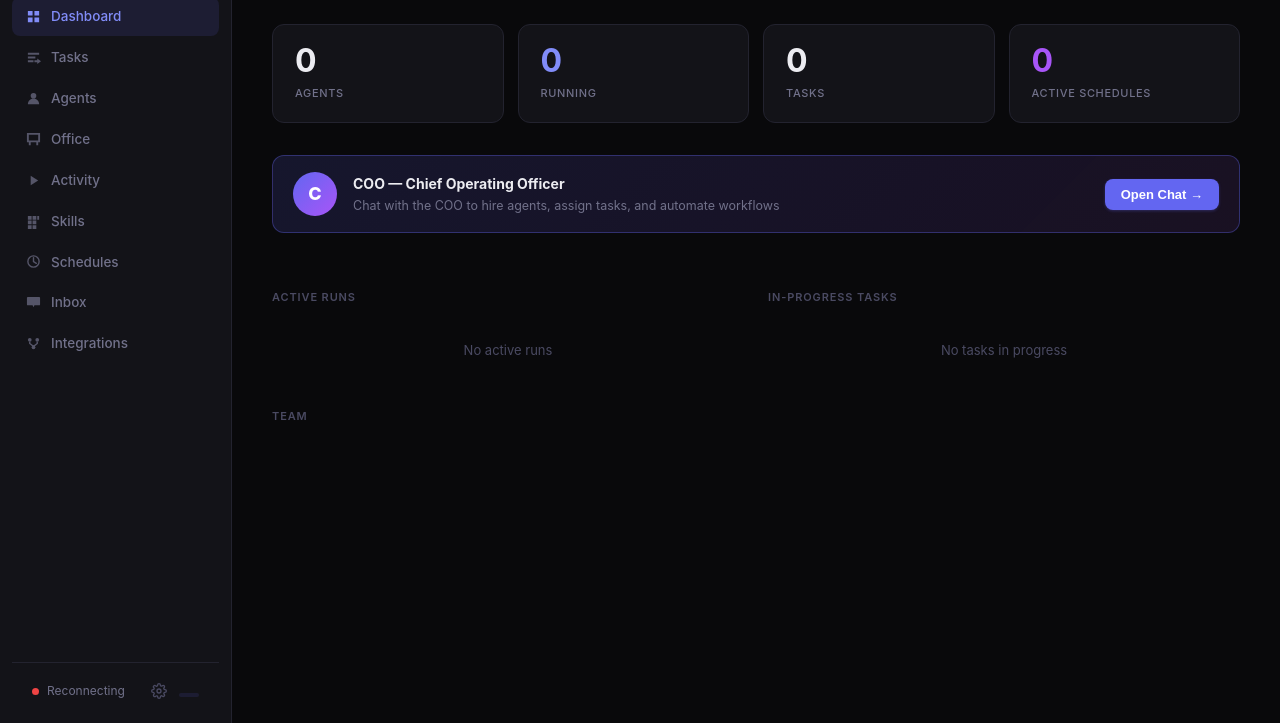
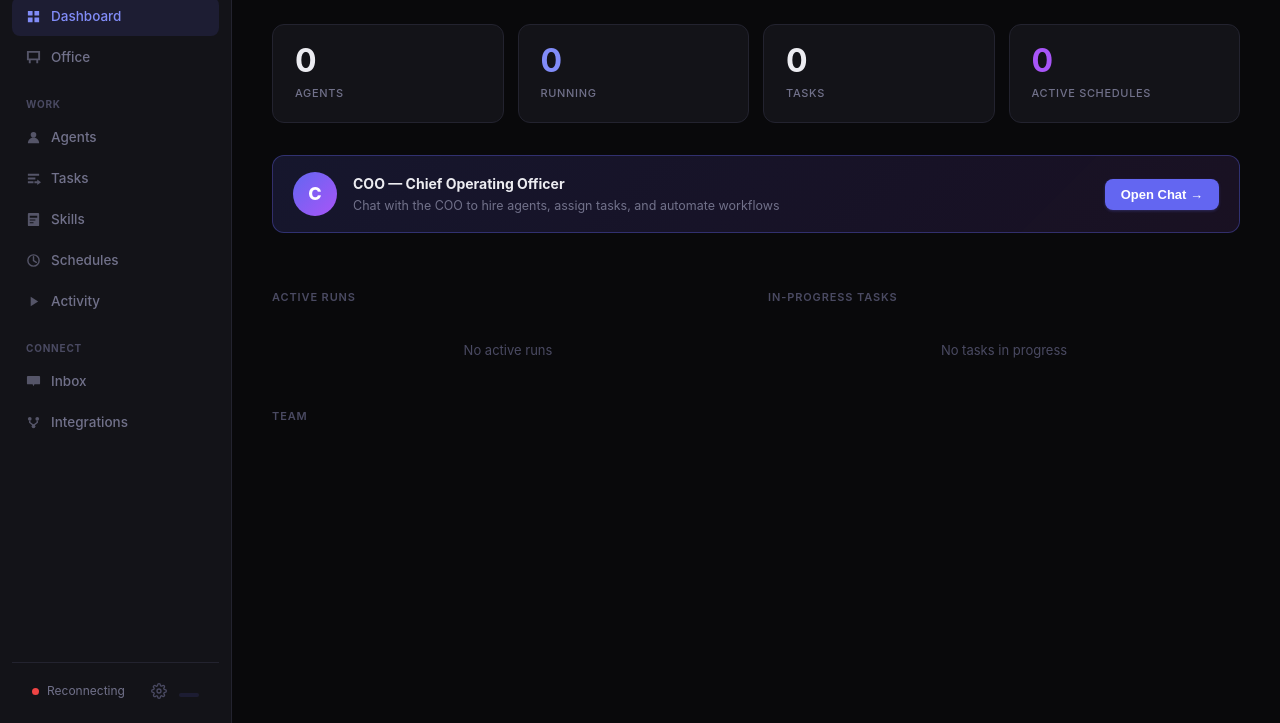
Before and after one commit to kaiden-stowell/agent-hub, a website: page public/index.html in a window 1280 px wide. Shown: the part 77-800 px from the top of the page. Drawn offline with Linux system fonts and the light colour scheme; no server answers.

Commit message:
Organize sidebar: grouped sections with labels

```diff
--- a/public/index.html
+++ b/public/index.html
@@ -34,30 +34,34 @@
         <svg viewBox="0 0 16 16" fill="currentColor"><path d="M2 2h5v5H2V2zm7 0h5v5H9V2zm-7 7h5v5H2V9zm7 0h5v5H9V9z"/></svg>
         Dashboard
       </a>
+      <a href="#" class="nav-link" data-view="office">
+        <svg viewBox="0 0 16 16" fill="currentColor"><path d="M1 1h14v10H1V1zm2 2v6h10V3H3zm0 8v3h2v-3H3zm8 0v3h2v-3h-2z"/></svg>
+        Office
+      </a>
+
+      <div class="nav-section">Work</div>
+      <a href="#" class="nav-link" data-view="agents">
+        <svg viewBox="0 0 16 16" fill="currentColor"><circle cx="8" cy="5" r="3"/><path d="M2 14c0-3.31 2.69-6 6-6s6 2.69 6 6H2z"/></svg>
+        Agents
+      </a>
       <a href="#" class="nav-link" data-view="tasks">
         <svg viewBox="0 0 16 16" fill="currentColor"><path d="M2 3h12v2H2V3zm0 4h8v2H2V7zm0 4h6v2H2v-2z"/><path d="M12 9l4 3-4 3v-2H9v-2h3V9z"/></svg>
         Tasks
       </a>
-      <a href="#" class="nav-link" data-view="agents">
-        <svg viewBox="0 0 16 16" fill="currentColor"><circle cx="8" cy="5" r="3"/><path d="M2 14c0-3.31 2.69-6 6-6s6 2.69 6 6H2z"/></svg>
-        Agents
-      </a>
-      <a href="#" class="nav-link" data-view="office">
-        <svg viewBox="0 0 16 16" fill="currentColor"><path d="M1 1h14v10H1V1zm2 2v6h10V3H3zm0 8v3h2v-3H3zm8 0v3h2v-3h-2z"/></svg>
-        Office
-      </a>
-      <a href="#" class="nav-link" data-view="activity">
-        <svg viewBox="0 0 16 16" fill="currentColor"><path d="M5 3l8 5-8 5V3z"/></svg>
-        Activity
-      </a>
       <a href="#" class="nav-link" data-view="skills">
-        <svg viewBox="0 0 16 16" fill="currentColor"><path d="M2 2h4v4H2V2zm5 0h4v4H7V2zm5 0h2v4h-2V2zM2 7h4v4H2V7zm5 0h4v4H7V7zM2 12h4v4H2v-4zm5 0h4v4H7v-4z"/></svg>
+        <svg viewBox="0 0 16 16" fill="currentColor"><path d="M3 1h10a1 1 0 011 1v12a1 1 0 01-1 1H3a1 1 0 01-1-1V2a1 1 0 011-1zm1 3v2h8V4H4zm0 4v1h6V8H4zm0 3v1h4v-1H4z"/></svg>
         Skills
       </a>
       <a href="#" class="nav-link" data-view="schedules">
         <svg viewBox="0 0 16 16" fill="currentColor"><circle cx="8" cy="8" r="6" stroke="currentColor" stroke-width="1.5" fill="none"/><path d="M8 4v4l3 2" stroke="currentColor" stroke-width="1.5" fill="none" stroke-linecap="round"/></svg>
         Schedules
       </a>
+      <a href="#" class="nav-link" data-view="activity">
+        <svg viewBox="0 0 16 16" fill="currentColor"><path d="M5 3l8 5-8 5V3z"/></svg>
+        Activity
+      </a>
+
+      <div class="nav-section">Connect</div>
       <a href="#" class="nav-link" data-view="inbox">
         <svg viewBox="0 0 16 16" fill="currentColor"><path d="M2 2h12a1 1 0 011 1v7a1 1 0 01-1 1H9l-1 2-1-2H2a1 1 0 01-1-1V3a1 1 0 011-1z"/></svg>
         Inbox
--- a/public/style.css
+++ b/public/style.css
@@ -83,7 +83,11 @@ html, body { height: 100%; background: var(--bg); color: var(--text);
 
 /* ── SMALL MODAL ── */
 .modal-sm { max-width: 380px; }
-.nav-links { display: flex; flex-direction: column; gap: 2px; padding: 0 12px; flex: 1; }
+.nav-links { display: flex; flex-direction: column; gap: 2px; padding: 0 12px; flex: 1; overflow-y: auto; }
+.nav-section {
+  font-size: 10px; font-weight: 700; text-transform: uppercase; letter-spacing: .08em;
+  color: var(--text-dim); padding: 14px 14px 4px; margin-top: 4px;
+}
 .nav-link {
   display: flex; align-items: center; gap: 10px;
   padding: 9px 14px; border-radius: var(--r-sm);
```
